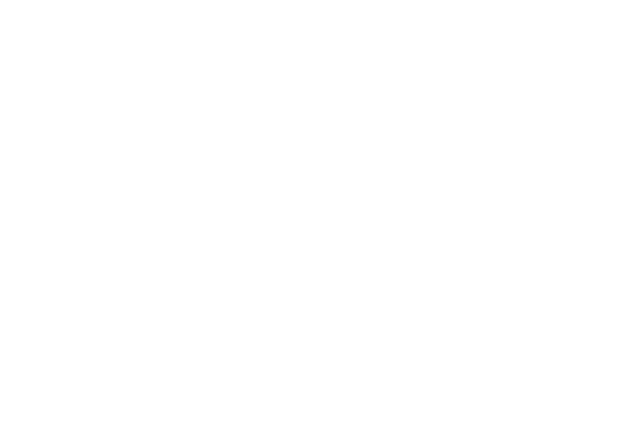
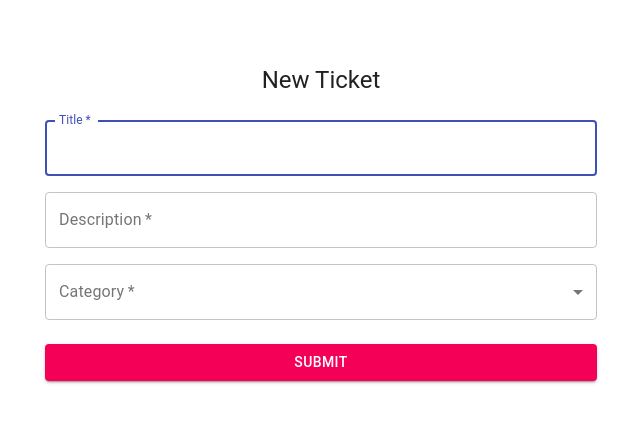
Before and after one commit to DevDesk-Queu/Front-End, a React (Create React App) app in the folder devdesk/: page /newticket in a window 1280 px wide. Shown: the top 422 px of the page, without its empty margins (319-959 px from the left). Built offline with nearby package versions, Linux system fonts and the light colour scheme; the HTML template or start-up script is replaced by a standard one.

Commit message:
Add new ticket form including api functionality

```diff
--- a/devdesk/src/App.js
+++ b/devdesk/src/App.js
@@ -4,13 +4,20 @@ import { Route, Switch } from 'react-router-dom'
 // Views
 import Login from './views/Login'
 import Register from './views/Register'
+import NewTicket from './components/NewTicket'
 
 function App() {
+
+  //example props to be passed down
+  const user_id = 5
+  const categories = ['category1', 'category2', 'category3', 'category4', 'category5']
+
   return (
     <div className='App'>
       <Switch>
         <Route path='/login' render={props => <Login {...props} />} />
         <Route path='/register' render={props => <Register {...props} />} />
+        <Route path='/newticket' render={props => <NewTicket {...props} user_id={user_id} categories={categories}/>} />
       </Switch>
     </div>
   )
--- a/devdesk/src/components/NewTicket.js
+++ b/devdesk/src/components/NewTicket.js
@@ -1,9 +1,142 @@
-import React from 'react'
+import React, {useState} from 'react'
+
+import { axiosWithoutAuth as axios } from '../utils/axiosConfig'
+
+//material UI imports
+import { makeStyles } from '@material-ui/core/styles'
+import Typography from '@material-ui/core/Typography'
+import Container from '@material-ui/core/Container'
+import CssBaseline from '@material-ui/core/CssBaseline'
+import TextField from '@material-ui/core/TextField'
+import Grid from '@material-ui/core/Grid'
+import Button from '@material-ui/core/Button'
+import InputLabel from '@material-ui/core/InputLabel'
+import Select from '@material-ui/core/Select'
+import FormControl from '@material-ui/core/FormControl'
 
 export default function NewTicket(props) {
+
+    const classes = useStyles()
+
+    const [formFields, setFormFields] = useState({
+      title: '',
+      description: '',
+      category: '',
+      user_id: props.user_id
+    })
+
+    const handleChange = event => {
+      setFormFields({
+        ...formFields,
+        [event.target.name]: event.target.value
+      })
+    }
+
+    const handleSubmit = event => {
+
+      event.preventDefault()
+
+      axios()
+        .post('/tickets', formFields)
+        .then(res => console.log(res))
+        .catch(err => console.log(err.response))
+    }
+
     return (
-        <div className="newTicket">
-            <h1>test</h1>
+        <Container component='main' maxWidth='sm'>
+        <CssBaseline />
+        <div className={classes.paper}>
+            <Typography component='h1' variant='h5'>New Ticket</Typography>
         </div>
+        <form className={classes.form} onSubmit={handleSubmit}>
+          <Grid container spacing={2}>
+            <Grid item xs={12}>
+              <TextField
+                name='title'
+                variant='outlined'
+                value={formFields.title}
+                onChange={e => handleChange(e)}
+                required
+                fullWidth
+                label='Title'
+                autoFocus
+              />
+            </Grid>
+            <Grid item xs={12}>
+              <TextField
+                name='description'
+                variant='outlined'
+                value={formFields.description}
+                onChange={e => handleChange(e)}
+                required
+                fullWidth
+                multiline
+                label='Description'
+              />
+            </Grid>
+            <FormControl
+              variant='outlined'
+              className={classes.formControl}
+              fullWidth
+              required
+            >
+              <InputLabel>Category</InputLabel>
+              <Select
+                value={formFields.category}
+                onChange={e => handleChange(e)}
+                name='category'
+              >
+                <option value='' />
+                {props.categories.map(cat => {
+                  let catcap = cat.charAt(0).toUpperCase() + cat.slice(1)
+                  return <option key={cat} value={cat}>{catcap}</option>
+                })}
+              </Select>
+            </FormControl>
+          </Grid>
+          <Button
+            type='submit'
+            fullWidth
+            variant='contained'
+            color='secondary'
+            className={classes.submit}
+          >
+            Submit
+          </Button>
+        </form>
+        </Container>
     )
 }
+
+// Set style theme for the form components
+const useStyles = makeStyles(theme => ({
+  '@global': {
+    body: {
+      backgroundColor: theme.palette.common.white,
+    },
+  },
+  paper: {
+    marginTop: theme.spacing(8),
+    display: 'flex',
+    flexDirection: 'column',
+    alignItems: 'center',
+  },
+  avatar: {
+    margin: theme.spacing(1),
+    backgroundColor: theme.palette.secondary.main,
+  },
+  form: {
+    width: '100%', // Fix IE 11 issue.
+    marginTop: theme.spacing(3),
+  },
+  formControl: {
+    margin: theme.spacing(1),
+    minWidth: 120,
+  },
+  selectEmpty: {
+    marginTop: theme.spacing(1),
+  },
+  submit: {
+    margin: theme.spacing(3, 0, 2),
+  },
+}))
```
